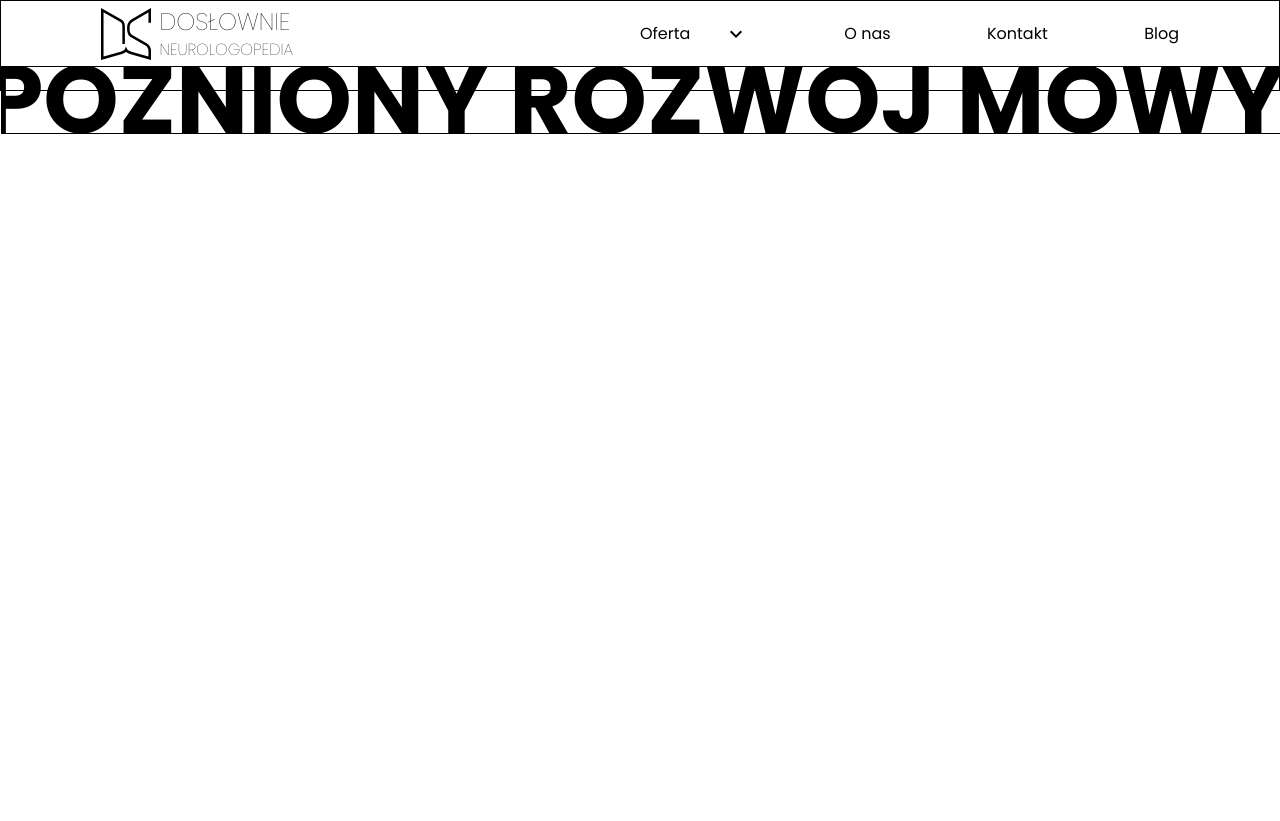
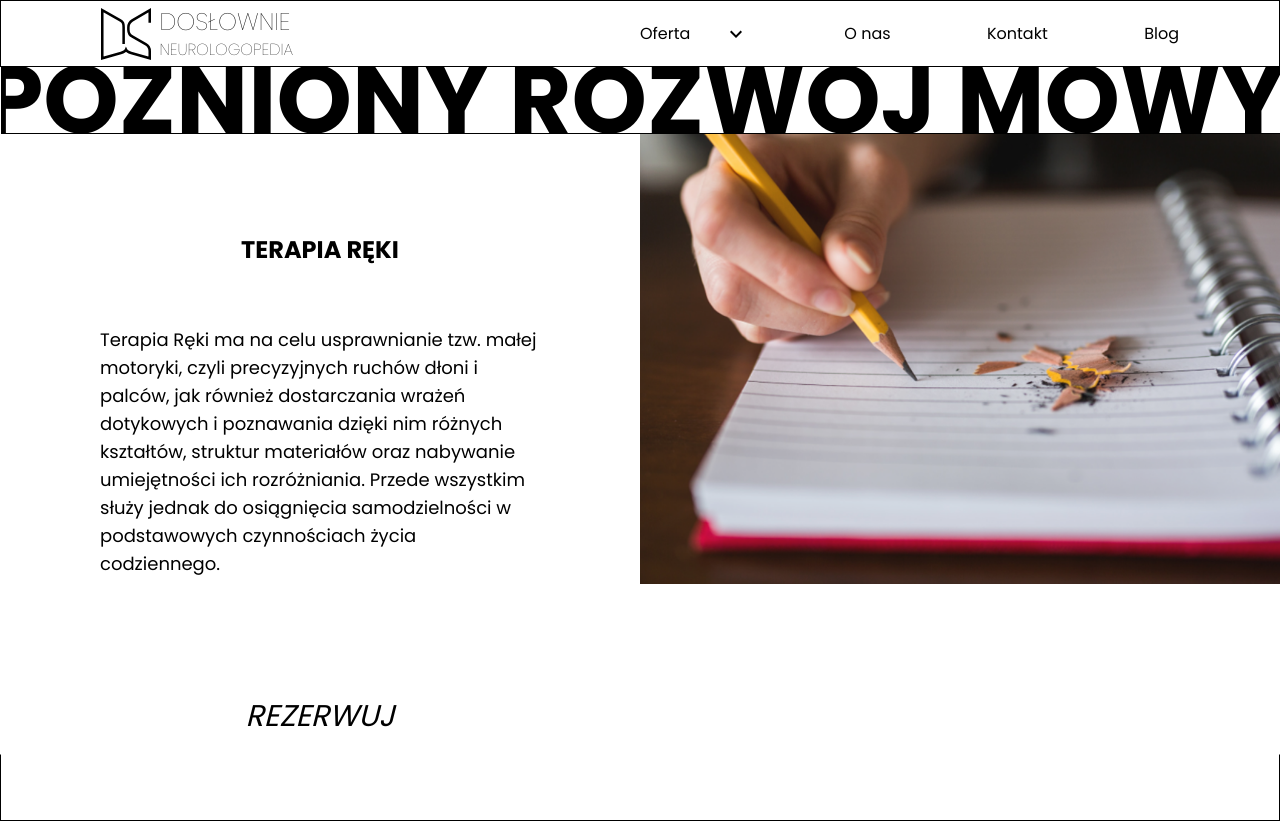
Before and after one commit to amieszczak/doslownie-nxt-app, a Next.js app: page /oferta/terapia-reki in a window 1280 px wide. Before the commit the page ends 800 px from the top, so only its background shows below. Built offline with nearby package versions, Linux system fonts and the light colour scheme.

Commit message:
entry section in offer subpages

```diff
--- a/src/app/(pages)/o-nas/page.tsx
+++ b/src/app/(pages)/o-nas/page.tsx
@@ -1,7 +1,24 @@
 import React from "react";
+import classes from '../../page.module.css';
+import Image from "next/image";
 
 export default function ONasPage() {
     return(
-        <>aksdjfajk</>
+        <div>
+            <div className={classes.subpageTopMargin}></div>
+            <div className='pt-25 pr-25'>
+                <h1 className='text-5xl'>Jesteśmy grupą specjalistek z <span>misją</span></h1>
+                <div className='h-full flex gap-25 items-center'>
+                    <div className="h-full w-1/2 ">
+                        <Image className="h-full w-full object-cover" src='/landingPage/about.png' alt="papużka zespół" width={896} height={695}/>
+                    </div>
+                    <div className="w-1/2">
+                        <p className="text-lg">
+                            Nunc diam sapien, dapibus non molestie id, convallis sed ligula. Praesent dictum metus et est suscipit commodo. Fusce sollicitudin, turpis eget ullamcorper finibus, turpis enim efficitur eros, vitae lacinia quam urna at est. Aenean quis fringilla orci. Maecenas velit nisi, tincidunt eu rutrum sed, fermentum vel urna. Curabitur condimentum ac quam ac tempus. Suspendisse augue ligula, lacinia eu porttitor quis, euismod nec eros. Sed posuere arcu vitae erat mattis rhoncus. Integer id nibh libero. Morbi cursus, risus egestas commodo ornare, neque tortor aliquet quam, eget dictum metus turpis ac ligula. Nullam accumsan rutrum dui eget consectetur. Quisque et velit neque. Nunc ante erat, fermentum non venenatis et, pretium vel nisi.
+                        </p>
+                    </div>
+                </div>
+            </div>
+        </div>
     )
 }
--- a/src/app/(pages)/oferta/konsultacja-logopedyczna/page.tsx
+++ b/src/app/(pages)/oferta/konsultacja-logopedyczna/page.tsx
@@ -1,7 +1,15 @@
 import React from "react";
+import classes from '../../../page.module.css';
+import OfferEntry from "@/app/components/offer/entry";
 
 export default function KonsultacjaPage() {
     return(
-        <>ksjdhfo</>
+        <div>
+            <div className={classes.subpageTopMargin}></div>
+            <OfferEntry
+                pageTitle="KONSULTACJA LOGOPEDYCZNA"
+                entryInformation="Konsultacja logopedyczna to spotkanie w celu skontrolowania mowy dziecka i zadania pytań terapeucie odnośnie jego rozwoju. Zostaje na niej przeprowadzony wywiad z rodzicem lub opiekunem oraz badanie dziecka. Jest to pierwszy krok przed rozpoczęciem terapii, który umożliwi wspólne omówienie dalszych działań"
+                photoSrc="/offer/Konsultacja_theme.png"/>
+        </div>
     )
 }
--- a/src/app/(pages)/oferta/terapia-logopedyczna/page.tsx
+++ b/src/app/(pages)/oferta/terapia-logopedyczna/page.tsx
@@ -1,7 +1,15 @@
 import React from "react";
+import classes from '../../../page.module.css';
+import OfferEntry from "@/app/components/offer/entry";
 
 export default function TerapiaPage() {
     return(
-        <>akdjhf</>
+        <div>
+            <div className={classes.subpageTopMargin}></div>
+            <OfferEntry
+                pageTitle="TERAPIA LOGOPEDYCZNA"
+                entryInformation="Terapia logopedyczna to zespół działań podejmowanych przez logopedów, dla których nadrzędnym zadaniem jest osiągnięcie zamierzonych celów logopedycznych. Czas terapii logopedycznej jest uzależniony od typu trudności oraz indywidualnej motywacji pacjenta. Pracujemy w oparciu o metody niedyrektywne, w zabawie i w relacji, z uwzględnieniem indywidualnych potrzeb każdej osoby. Terapia logopedyczna prowadzona jest z wykorzystaniem terapii miofunkcjonalnej. Logopeda/ neurologopeda prowadzi terapię holistycznie, ćwiczymy połykanie, pozycję spoczynkową języka oraz wykonujemy ćwiczenia normalizujące napięcie mięśniowe."
+                photoSrc="/offer/Terapia_theme.png"/>
+        </div>
     )
 }
--- a/src/app/(pages)/oferta/terapia-reki/page.tsx
+++ b/src/app/(pages)/oferta/terapia-reki/page.tsx
@@ -1,7 +1,15 @@
 import React from "react";
+import classes from '../../../page.module.css';
+import OfferEntry from "@/app/components/offer/entry";
 
 export default function TerapiaRekiPage() {
     return(
-        <>asdca</>
+        <div>
+            <div className={classes.subpageTopMargin}></div>
+            <OfferEntry
+                pageTitle="TERAPIA RĘKI"
+                entryInformation="Terapia Ręki ma na celu usprawnianie tzw. małej motoryki, czyli precyzyjnych ruchów dłoni i palców, jak również dostarczania wrażeń dotykowych i poznawania dzięki nim różnych kształtów, struktur materiałów oraz nabywanie umiejętności ich rozróżniania. Przede wszystkim służy jednak do osiągnięcia samodzielności w podstawowych czynnościach życia codziennego."
+                photoSrc="/offer/Terapia_reki_theme.png"/>
+        </div>
     )
 }
--- a/src/app/(pages)/oferta/trening-umiejetnosci-spolecznych/page.tsx
+++ b/src/app/(pages)/oferta/trening-umiejetnosci-spolecznych/page.tsx
@@ -1,7 +1,15 @@
 import React from "react";
+import classes from '../../../page.module.css';
+import OfferEntry from "@/app/components/offer/entry";
 
 export default function TreningPage() {
     return(
-        <>akdfjh</>
+        <div>
+            <div className={classes.subpageTopMargin}></div>
+            <OfferEntry
+                pageTitle="TRENING UMIEJĘTNOŚCI SPOŁECZNYCH"
+                entryInformation="Trening Umiejętności Społecznej to zajęcia ogólnorozwojowe prowadzone w grupach kilkuosobowych. Udział dziecka w zajęciach poprzedzony jest diagnozą funkcjonowania emocjonalno-społecznego dziecka i wywiadem z Rodzicami. Zajęcia TUS mają na celu rozwinięcie kompetencji społecznych w tym rozpoznawania i reagowania na swoje i cudze emocje, dobrej komunikacji czy współpracy w grupie."
+                photoSrc="/offer/Tus_theme.png"/>
+        </div>
     )
 }
--- /dev/null
+++ b/src/app/components/offer/entry.tsx
@@ -0,0 +1,43 @@
+import Image from "next/image";
+
+export default function OfferEntry({
+  pageTitle,
+  entryInformation,
+  photoSrc,
+  alt
+}: {pageTitle: string, entryInformation: string, photoSrc: string, alt?: string}) {
+
+  /* function handleScroll() {
+    const specialists = document.getElementById("specialists");
+
+    if(specialists) {
+      specialists.scrollIntoView({behavior: 'smooth'});
+    }
+  } */
+
+  return (
+    <>
+      <section className='flex'>
+        <div className='w-1/2 flex flex-col justify-between'>
+            <div className='flex flex-col items-center justify-center p-25 gap-15 h-full'>
+                <h1 className='text-2xl font-bold'>{pageTitle}</h1>
+                <p className='text-lg'>{entryInformation}</p>
+            </div>
+            <div className='p-5 text-center hover:bg-black hover:text-white cursor-pointer'>
+                <p className='text-3xl italic'>REZERWUJ</p>
+            </div>
+        </div>
+
+        <div className='w-1/2 h-full '>
+          <Image
+            className='w-full h-full object-cover'
+            src={photoSrc}
+            alt={alt ?? ''}
+            width={500}
+            height={500}
+          />
+        </div>
+      </section>
+    </>
+  );
+}
```
